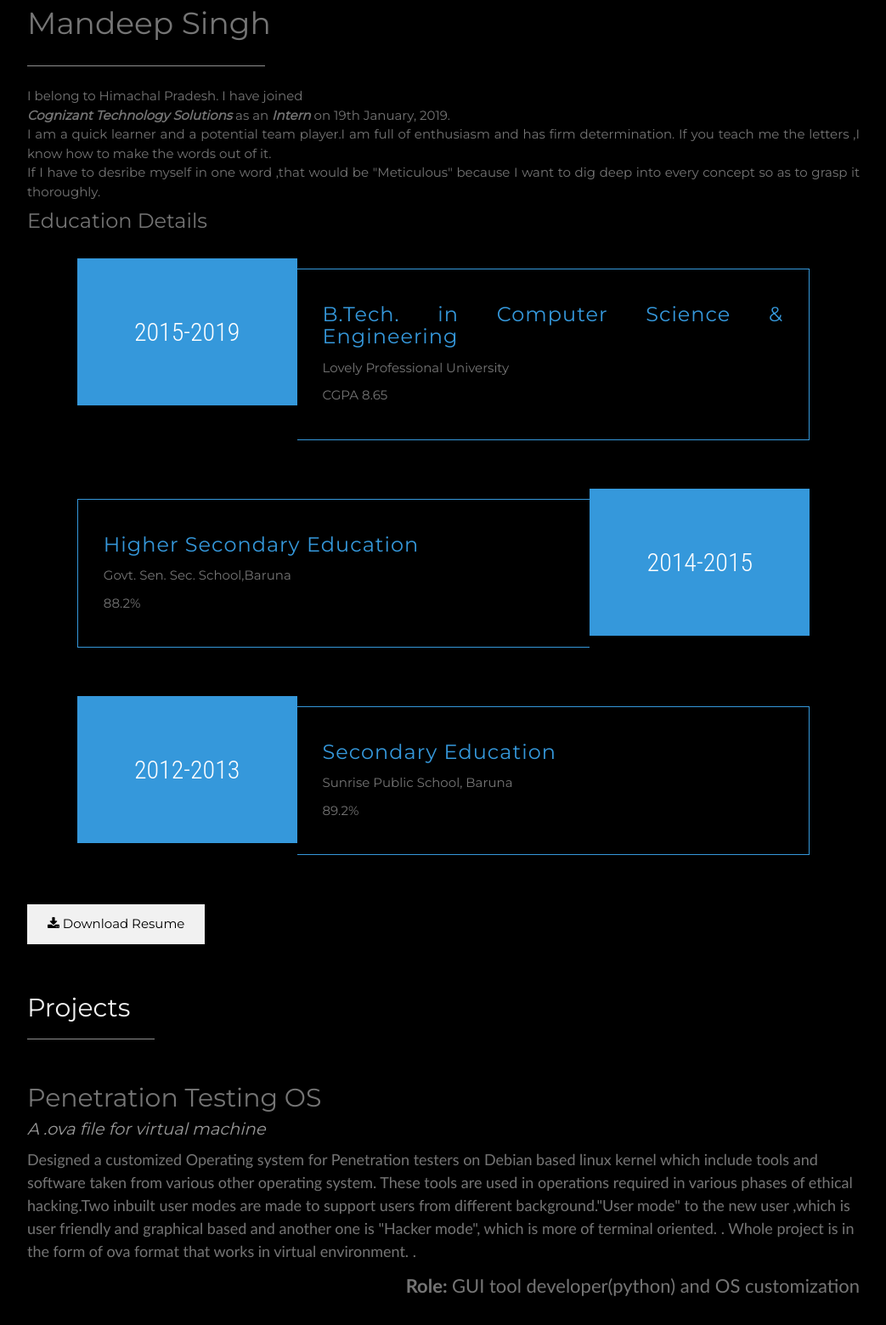
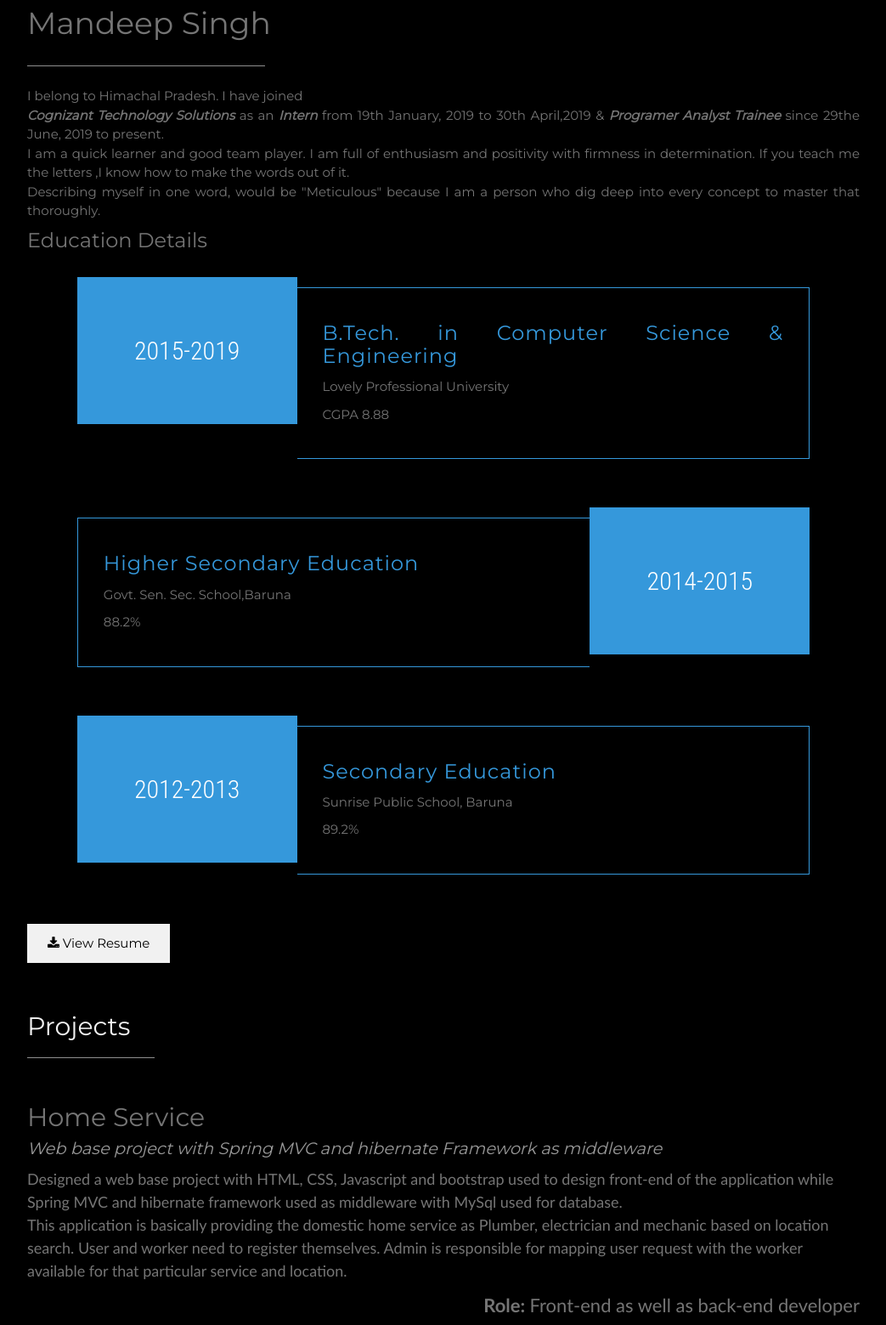
Before and after one commit to Mandei/Mandei.github.io, a plain HTML site: page index.html in a window 1280 px wide. Shown: the part 968-2527 px from the top of the page at 85% size, without its empty margins (178-1221 px from the left). Drawn offline with nearby package versions, Linux system fonts and the light colour scheme.

Commit message:
Add files via upload

```diff
--- a/index.html
+++ b/index.html
@@ -81,9 +81,9 @@ body, h1,h2,h3,h4,h5,h6 {font-family: "Montserrat", sans-serif}
        <img src="images/cyber.jpg" style="width:100%">
     <h1 align="left"> Mandeep Singh</h1>
     <hr style="width:280px" class="w3-opacity w3-left"><br><br>
-    <p>I belong to Himachal Pradesh. I have joined <br> <i><b>Cognizant Technology Solutions </b></i>as an <i><b>Intern</b></i> on 19th January, 2019.
-<br>I am a quick learner and a potential team player.I am full of enthusiasm and has firm determination. If you teach me the letters ,I know how to make the words out of it.<br>If I have to desribe myself
- in one word ,that would be "Meticulous" because I want to dig deep into every concept so as to grasp it thoroughly.
+    <p>I belong to Himachal Pradesh. I have joined <br> <i><b>Cognizant Technology Solutions </b></i> as an <i><b>Intern</b></i> from 19th January, 2019 to 30th April,2019 & <b><i> Programer Analyst Trainee</i></b> since 29the June, 2019 to present.
+<br>I am a quick learner and good team player. I am full of enthusiasm and positivity with firmness in determination. If you teach me the letters ,I know how to make the words out of it.<br>Describing myself in one word, would be
+ "Meticulous" because I am a person who dig deep into every concept to master that thoroughly.
     </p>
 
 <h3>Education Details</h3>
@@ -96,7 +96,7 @@ body, h1,h2,h3,h4,h5,h6 {font-family: "Montserrat", sans-serif}
 					<div class="experience-right">
 						<h4>B.Tech. in Computer Science & Engineering</h4>
 
-						<p>Lovely Professional University</p><p>CGPA 8.65</p>
+						<p>Lovely Professional University</p><p>CGPA 8.88</p>
 					</div>
 					<div class="clearfix"> </div>
 				</div>
@@ -127,7 +127,7 @@ body, h1,h2,h3,h4,h5,h6 {font-family: "Montserrat", sans-serif}
 
 
 <button class="w3-button w3-light-grey w3-padding-large w3-section" >
-     <a href="resume\mandeep_cv.pdf" target="_blank"> <i class="fa fa-download" ></i> Download Resume
+     <a href="resume\mandy_resume.pdf" target="_blank" > <i class="fa fa-download" ></i> View Resume
     </a></button>
 
 
@@ -136,15 +136,23 @@ body, h1,h2,h3,h4,h5,h6 {font-family: "Montserrat", sans-serif}
     <h2 class="w3-text-light-grey">Projects</h2>
     <hr style="width:150px" class="w3-opacity"><br>
 
+                      <h2 align="left">Home Service<br><small><i> Web base project with Spring MVC and hibernate Framework as middleware </i></small></h2>
+                        <p class="text-dark" style="font-family: 'Calibri'; font-size: 18px" align="left">Designed a web base project with HTML, CSS, Javascript and bootstrap used to design
+                          front-end of the application while Spring MVC and hibernate framework used as middleware with MySql used for database.
+                      <br>This application is basically providing the domestic home service as Plumber, electrician and mechanic based on location search. User and worker need to register themselves. Admin
+                      is responsible for mapping user request with the worker available for that particular service and location.   </p>
+                        <p class="text-dark" style="font-family: 'Calibri'; font-size: 22px" align="right"><b>Role: </b> Front-end as well as back-end developer</p>
+
 
                         <h2 align="left">Penetration Testing OS<br><small><i> A .ova file for virtual machine </i></small></h2>
                         <p class="text-dark" style="font-family: 'Calibri'; font-size: 18px" align="left">Designed a customized Operating system for Penetration testers on
-			Debian based linux kernel which include tools and software taken from various other operating system. These tools are used in operations required in
-			various phases of ethical hacking.Two inbuilt user modes are made to support users from different
-			 background."User mode" to the new user ,which is user friendly and graphical based and another one is "Hacker mode", which is more of terminal oriented.
-			. Whole project is in the form of ova format that works in virtual environment. .</p>
+                        Debian based linux kernel which include tools and software taken from various other operating system. These tools are used in operations required in
+                        various phases of ethical hacking.Two inbuilt user modes are made to support users from different
+                        background."User mode" to the new user ,which is user friendly and graphical based and another one is "Hacker mode", which is more of terminal oriented.
+                        . Whole project is in the form of ova format that works in virtual environment. .</p>
                         <p class="text-dark" style="font-family: 'Calibri'; font-size: 22px" align="right"><b>Role: </b>GUI tool developer(python) and OS customization</p>
                             <br>
+
                         <h2 align="left">Courier Management System<br><small><i> A python Based GUI application </i></small></h2>
                         <p class="text-dark" style="font-family: 'Calibri'; font-size: 18px" align="left">Created a python project with tkinter module for GUI and sqlite3 as database for tracking courier. A consignment number is used to track the current status of courier with the user need to create his profile on this application.</p>
                             <p class="text-dark" style="font-family: 'Calibri'; font-size: 22px" align="right"><b>Role: </b>Front End developer and tester</p>
@@ -161,19 +169,19 @@ body, h1,h2,h3,h4,h5,h6 {font-family: "Montserrat", sans-serif}
 
     <p class="w3-wide">Java</p>
     <div class="w3-white">
-      <div class="w3-dark-grey" style="height:28px;width:75%"></div>
+      <div class="w3-dark-grey" style="height:28px;width:83%"></div>
     </div>
     <p class="w3-wide">C/C++ programming</p>
     <div class="w3-white">
-      <div class="w3-dark-grey" style="height:28px;width:85%"></div>
+      <div class="w3-dark-grey" style="height:28px;width:87%"></div>
     </div>
     <p class="w3-wide">MySql</p>
     <div class="w3-white">
-      <div class="w3-dark-grey" style="height:28px;width:80%"></div>
+      <div class="w3-dark-grey" style="height:28px;width:85%"></div>
      </div>
 <p class="w3-wide">Computer Networks</p>
     <div class="w3-white">
-      <div class="w3-dark-grey" style="height:28px;width:87%"></div>
+      <div class="w3-dark-grey" style="height:28px;width:84%"></div>
     </div>
 <p class="w3-wide">Python</p>
     <div class="w3-white">
```
Also changed, not shown: 1 other file.
